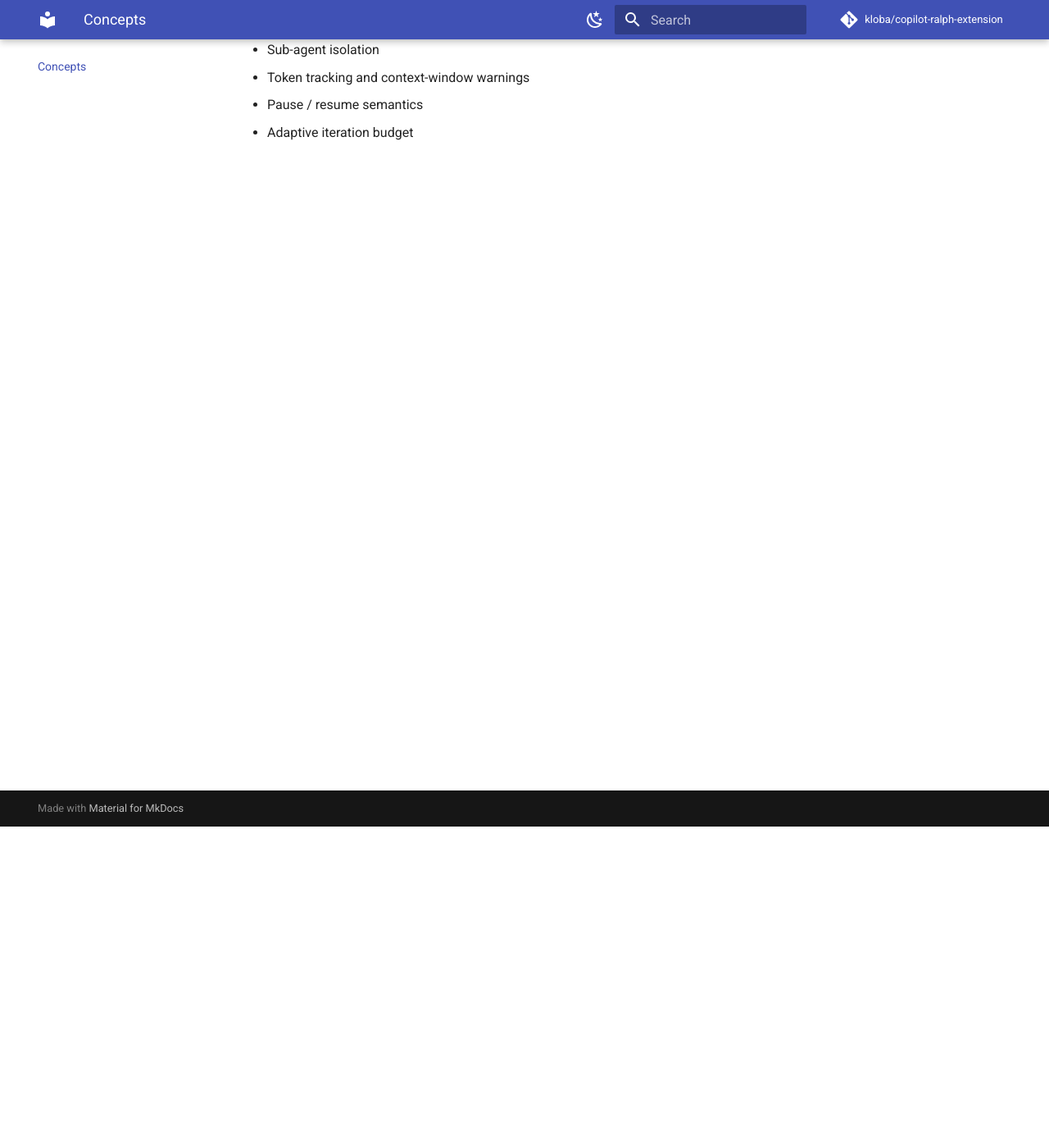
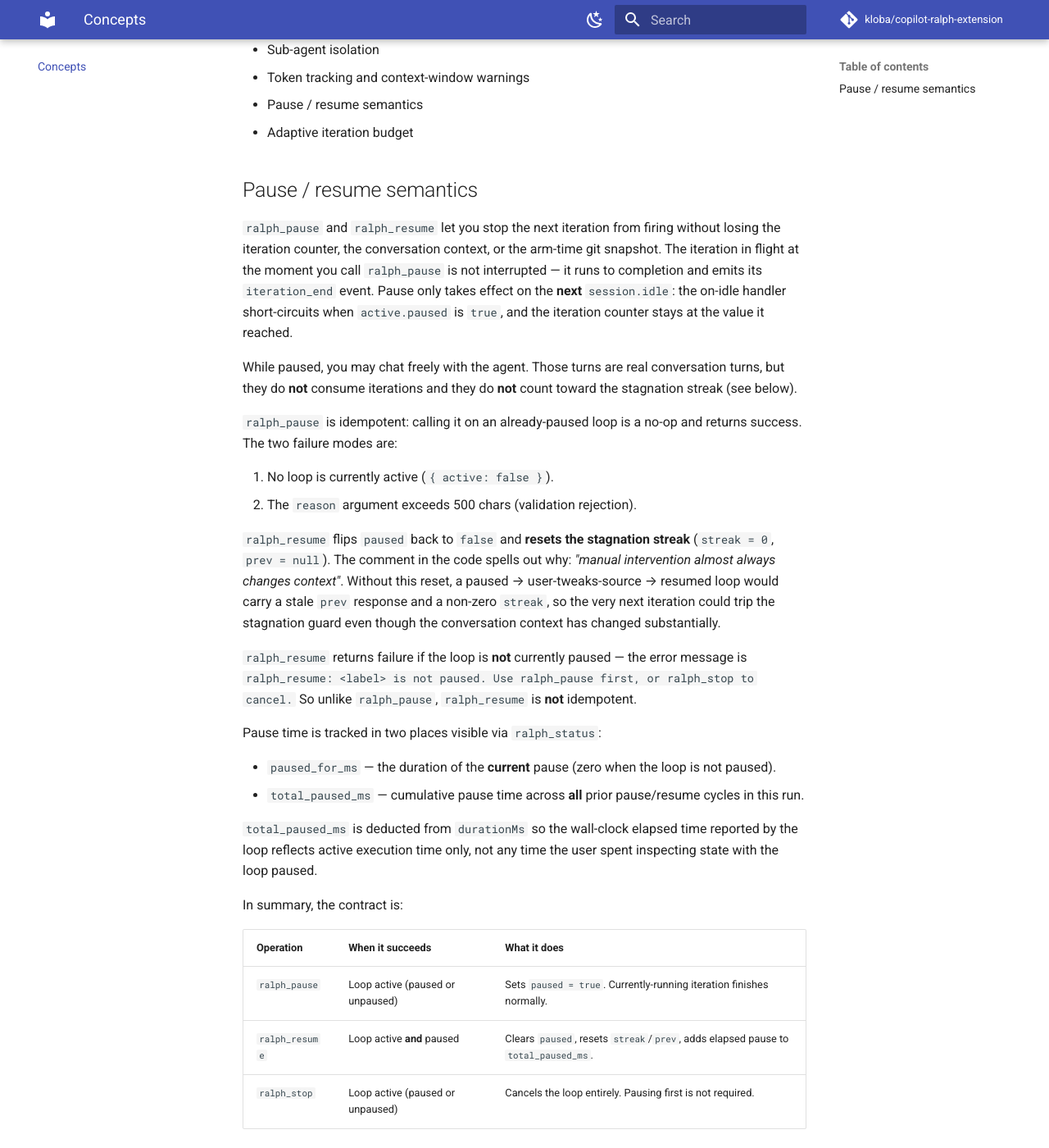
Before and after one commit to kloba/copilot-ralph-extension, an MkDocs documentation site: the page built from docs/concepts.md, in a window 1280 px wide and 1400 px high, scrolled down 392 px. Shown: the whole window at 82% size. Built offline with MkDocs 1.6.1 and Material for MkDocs 9.7.7, drawn with Linux system fonts in a browser that asks for light colours; comment, search, counter and statistics services are not loaded.

Commit message:
docs(concepts): fill in Pause / resume semantics section
docs/concepts.md was a scaffold-only stub with a list of "topics
planned" — one of them being pause/resume semantics. That topic is
small, well-defined, and entirely backed by code already in
handler.mjs, so it's a fine candidate to convert from stub to real
prose without ballooning the page.

Documented contract:
  - ralph_pause does not interrupt the iteration in flight; the
    short-circuit lives in the on-idle handler and only fires the
    next time session.idle is observed.
  - User chat turns while paused do NOT consume iterations and do
    NOT contribute to the stagnation streak.
  - ralph_pause is idempotent; ralph_resume is explicitly NOT
    (returns failure if the loop is not currently paused, with the
    pinned error message reproduced verbatim).
  - ralph_resume resets the stagnation streak (`streak = 0`,
    `prev = null`) — the in-code comment cited verbatim explains
    why: "manual intervention almost always changes context".
  - ralph_status exposes both `paused_for_ms` (current pause) and
    `total_paused_ms` (cumulative across all prior cycles), and
    `total_paused_ms` is deducted from `durationMs` so wall-clock
    elapsed reflects active execution time only.
  - Summary table maps each operation to its precondition and its
    effect.

Pair with a drift-guard test (test/extension.test.mjs) that asserts
the "## Pause / resume semantics" header exists AND that each of
the section's load-bearing factual claims (streak reset on resume,
total_paused_ms accumulator, pause idempotency, resume non-
idempotency, the three-tool table) is still present. If a future
refactor changes one of those behaviours in handler.mjs but doesn't
update the prose, the test goes red instead of the docs lying
silently.

477 → 478 tests.

Co-authored-by: Copilot <223556219+Copilot@users.noreply.github.com>
Co-authored-by: copilot-ralph <copilot-ralph@users.noreply.github.com>

```diff
--- a/docs/concepts.md
+++ b/docs/concepts.md
@@ -11,3 +11,58 @@ Topics planned:
 - Token tracking and context-window warnings
 - Pause / resume semantics
 - Adaptive iteration budget
+
+## Pause / resume semantics
+
+`ralph_pause` and `ralph_resume` let you stop the next iteration from
+firing without losing the iteration counter, the conversation context,
+or the arm-time git snapshot. The iteration in flight at the moment
+you call `ralph_pause` is not interrupted — it runs to completion and
+emits its `iteration_end` event. Pause only takes effect on the
+**next** `session.idle`: the on-idle handler short-circuits when
+`active.paused` is `true`, and the iteration counter stays at the
+value it reached.
+
+While paused, you may chat freely with the agent. Those turns are
+real conversation turns, but they do **not** consume iterations and
+they do **not** count toward the stagnation streak (see below).
+
+`ralph_pause` is idempotent: calling it on an already-paused loop is
+a no-op and returns success. The two failure modes are:
+
+1. No loop is currently active (`{ active: false }`).
+2. The `reason` argument exceeds 500 chars (validation rejection).
+
+`ralph_resume` flips `paused` back to `false` and **resets the
+stagnation streak** (`streak = 0`, `prev = null`). The comment in the
+code spells out why: *"manual intervention almost always changes
+context"*. Without this reset, a paused → user-tweaks-source →
+resumed loop would carry a stale `prev` response and a non-zero
+`streak`, so the very next iteration could trip the stagnation guard
+even though the conversation context has changed substantially.
+
+`ralph_resume` returns failure if the loop is **not** currently
+paused — the error message is
+`ralph_resume: <label> is not paused. Use ralph_pause first, or
+ralph_stop to cancel.` So unlike `ralph_pause`, `ralph_resume` is
+**not** idempotent.
+
+Pause time is tracked in two places visible via `ralph_status`:
+
+- `paused_for_ms` — the duration of the **current** pause (zero when
+  the loop is not paused).
+- `total_paused_ms` — cumulative pause time across **all** prior
+  pause/resume cycles in this run.
+
+`total_paused_ms` is deducted from `durationMs` so the wall-clock
+elapsed time reported by the loop reflects active execution time
+only, not any time the user spent inspecting state with the loop
+paused.
+
+In summary, the contract is:
+
+| Operation         | When it succeeds                       | What it does                                                                |
+| ----------------- | -------------------------------------- | --------------------------------------------------------------------------- |
+| `ralph_pause`     | Loop active (paused or unpaused)       | Sets `paused = true`. Currently-running iteration finishes normally.        |
+| `ralph_resume`    | Loop active **and** paused             | Clears `paused`, resets `streak`/`prev`, adds elapsed pause to `total_paused_ms`. |
+| `ralph_stop`      | Loop active (paused or unpaused)       | Cancels the loop entirely. Pausing first is not required.                   |
```
Also changed, not shown: CHANGELOG.md (+16 -0 lines), 1 other file.
